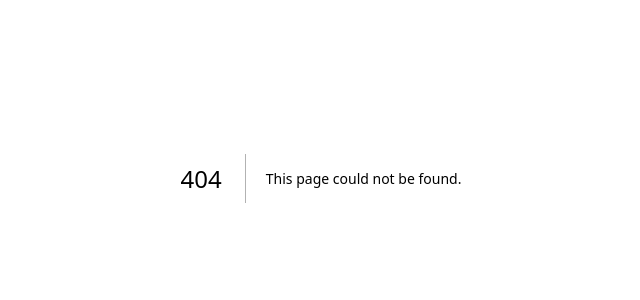
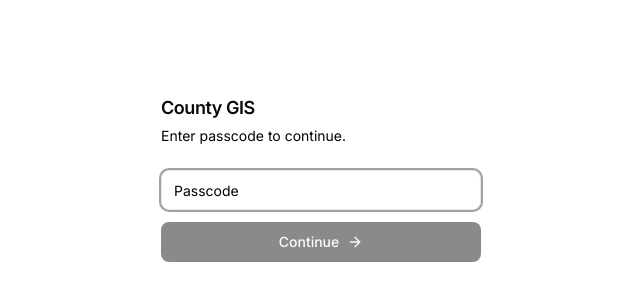
Before and after one commit to ankurgajurel/county-gis-rag, a Next.js app in the folder web/: page /login in a window 1280 px wide. Before the commit this address had no page. Shown: the part 222-522 px from the top of the page, without its empty margins (319-959 px from the left). Built offline with nearby package versions, Linux system fonts and the light colour scheme.

Commit message:
feat: add auth to web

```diff
--- /dev/null
+++ b/web/src/app/api/auth/route.ts
@@ -0,0 +1,25 @@
+import { NextRequest, NextResponse } from "next/server";
+
+export async function POST(request: NextRequest) {
+  const { passcode } = await request.json();
+  const expected = process.env.PASSCODE;
+
+  if (!expected) {
+    return NextResponse.json({ error: "Passcode not configured" }, { status: 500 });
+  }
+
+  if (passcode !== expected) {
+    return NextResponse.json({ error: "Invalid passcode" }, { status: 401 });
+  }
+
+  const response = NextResponse.json({ success: true });
+  response.cookies.set("authenticated", "true", {
+    httpOnly: true,
+    secure: process.env.NODE_ENV === "production",
+    sameSite: "lax",
+    maxAge: 60 * 60 * 24 * 7, // 7 days
+    path: "/",
+  });
+
+  return response;
+}
--- /dev/null
+++ b/web/src/app/login/page.tsx
@@ -0,0 +1,71 @@
+"use client";
+
+import { useState } from "react";
+import { useRouter } from "next/navigation";
+import { ArrowRight } from "lucide-react";
+
+export default function LoginPage() {
+  const [passcode, setPasscode] = useState("");
+  const [error, setError] = useState("");
+  const [loading, setLoading] = useState(false);
+  const router = useRouter();
+
+  const handleSubmit = async (e: React.FormEvent) => {
+    e.preventDefault();
+    setError("");
+    setLoading(true);
+
+    try {
+      const res = await fetch("/api/auth", {
+        method: "POST",
+        headers: { "Content-Type": "application/json" },
+        body: JSON.stringify({ passcode }),
+      });
+
+      if (res.ok) {
+        router.push("/");
+        router.refresh();
+      } else {
+        setError("Invalid passcode");
+      }
+    } catch {
+      setError("Something went wrong");
+    } finally {
+      setLoading(false);
+    }
+  };
+
+  return (
+    <div className="flex min-h-screen items-center justify-center p-8">
+      <div className="w-full max-w-xs space-y-6">
+        <div>
+          <h1 className="text-lg font-semibold tracking-tight">County GIS</h1>
+          <p className="mt-1 text-muted-foreground text-sm">
+            Enter passcode to continue.
+          </p>
+        </div>
+
+        <form onSubmit={handleSubmit} className="space-y-3">
+          <input
+            type="password"
+            value={passcode}
+            onChange={(e) => setPasscode(e.target.value)}
+            placeholder="Passcode"
+            autoFocus
+            className="flex h-10 w-full rounded-md border border-input bg-background px-3 py-2 text-sm placeholder:text-muted-foreground focus-visible:outline-none focus-visible:ring-2 focus-visible:ring-ring"
+          />
+          {error && <p className="text-sm text-destructive">{error}</p>}
+
+          <button
+            type="submit"
+            disabled={loading || !passcode}
+            className="inline-flex items-center justify-center gap-2 w-full h-10 rounded-md bg-primary text-primary-foreground text-sm font-medium hover:bg-primary/90 disabled:opacity-50 disabled:pointer-events-none transition-colors"
+          >
+            {loading ? "Verifying..." : "Continue"}
+            {!loading && <ArrowRight className="h-4 w-4" />}
+          </button>
+        </form>
+      </div>
+    </div>
+  );
+}
--- a/web/src/components/chat.tsx
+++ b/web/src/components/chat.tsx
@@ -171,14 +171,25 @@ export function Chat() {
         <h1 className="text-sm font-medium tracking-tight text-foreground">
           County GIS Chat
         </h1>
-        {messages.length > 0 && (
+        <div className="flex items-center gap-4">
+          {messages.length > 0 && (
+            <button
+              onClick={handleReset}
+              className="text-xs text-muted-foreground transition-colors hover:text-foreground"
+            >
+              New chat
+            </button>
+          )}
           <button
-            onClick={handleReset}
+            onClick={() => {
+              document.cookie = "authenticated=; path=/; max-age=0";
+              window.location.href = "/login";
+            }}
             className="text-xs text-muted-foreground transition-colors hover:text-foreground"
           >
-            New chat
+            Logout
           </button>
-        )}
+        </div>
       </header>
 
       {/* Messages */}
--- /dev/null
+++ b/web/src/middleware.ts
@@ -0,0 +1,24 @@
+import { NextResponse } from "next/server";
+import type { NextRequest } from "next/server";
+
+export function middleware(request: NextRequest) {
+  const isLoginPage = request.nextUrl.pathname === "/login";
+  const isAuthApi = request.nextUrl.pathname === "/api/auth";
+  const authenticated = request.cookies.get("authenticated")?.value === "true";
+
+  if (isAuthApi) return NextResponse.next();
+
+  if (!authenticated && !isLoginPage) {
+    return NextResponse.redirect(new URL("/login", request.url));
+  }
+
+  if (authenticated && isLoginPage) {
+    return NextResponse.redirect(new URL("/", request.url));
+  }
+
+  return NextResponse.next();
+}
+
+export const config = {
+  matcher: ["/((?!_next/static|_next/image|favicon.ico).*)"],
+};
```
Also changed, not shown: 2 other files (tests, documents, lock files or other folders).
